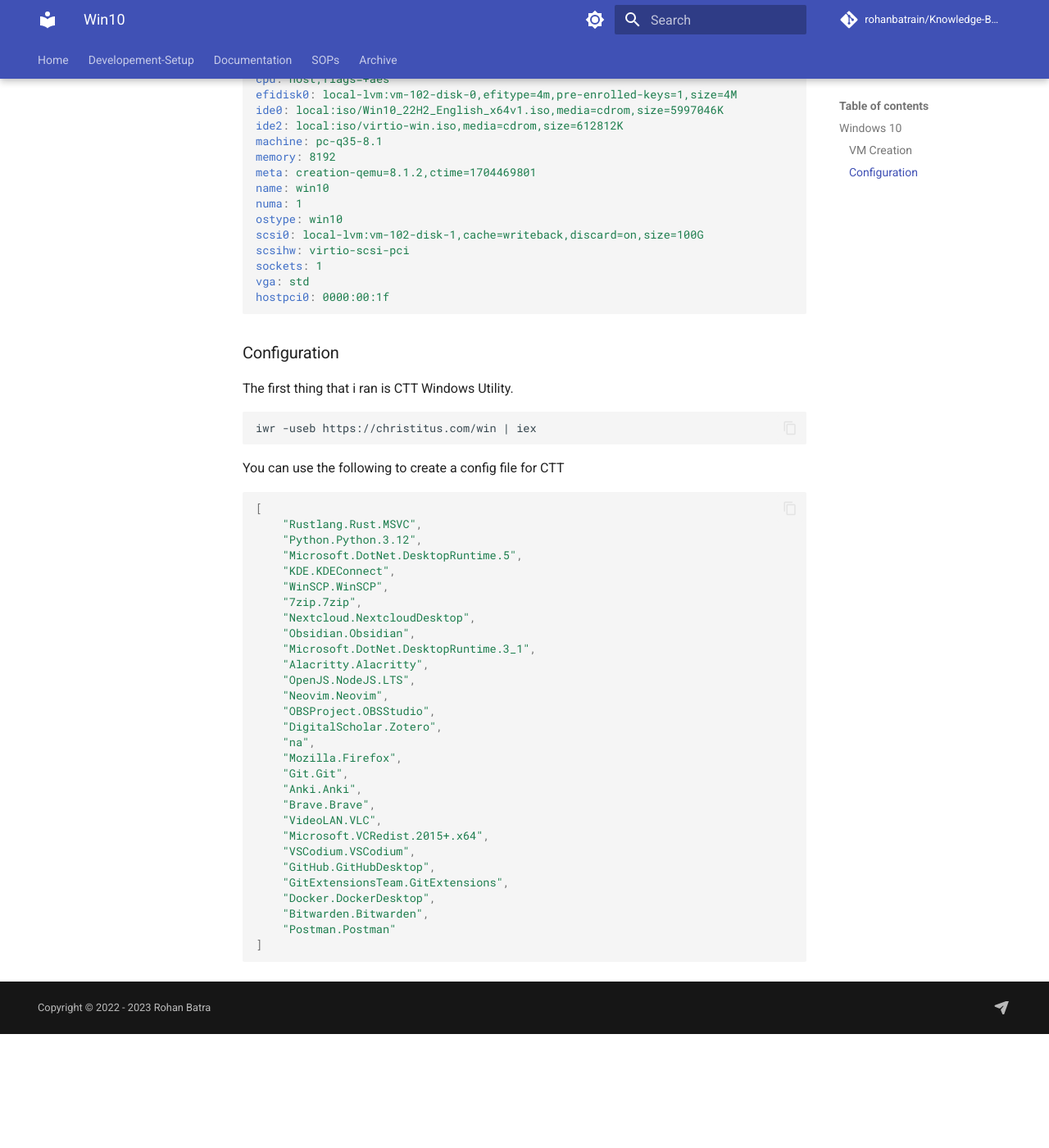
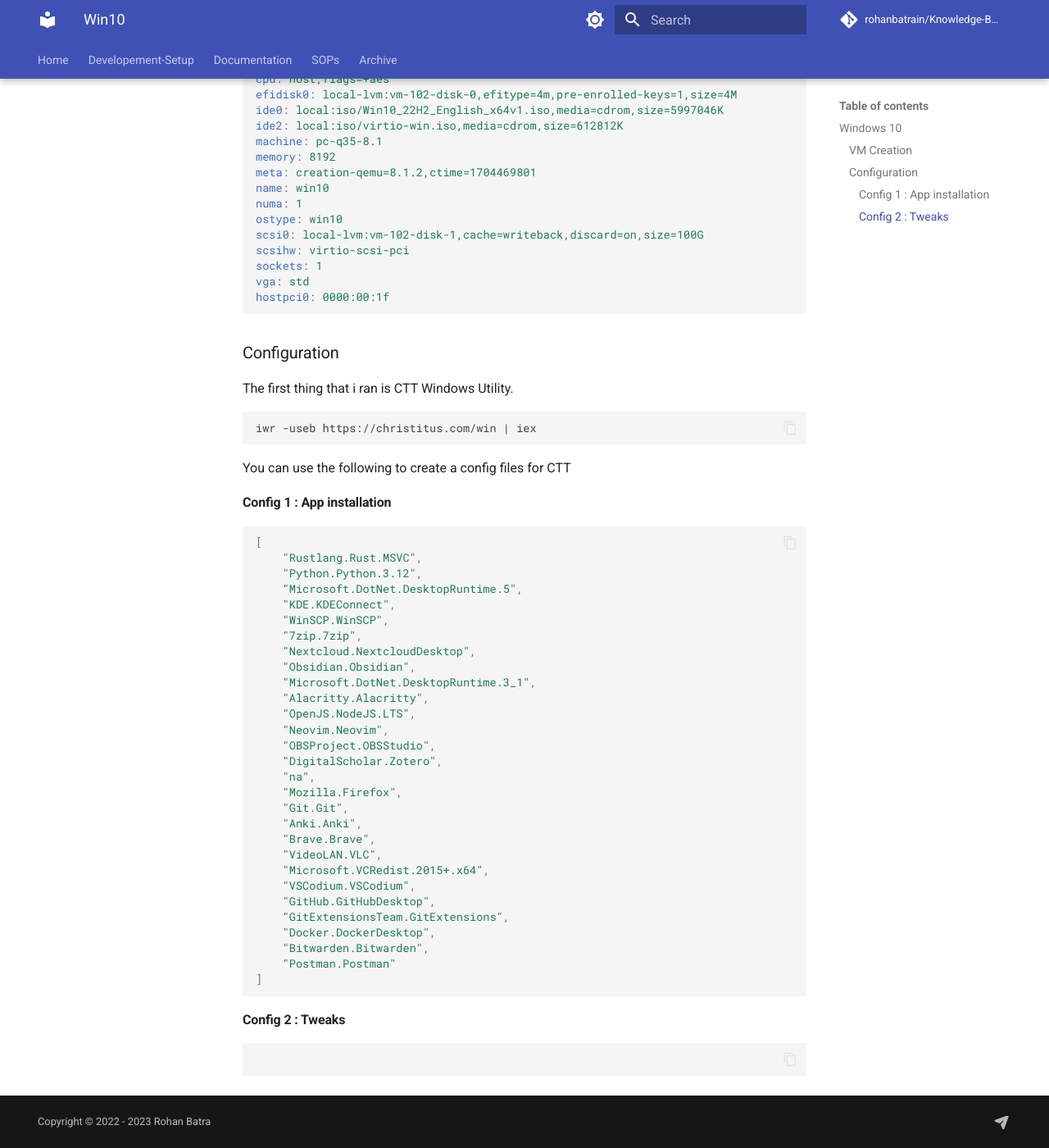
Before and after one commit to rohanbatrain/knowledge-base, an MkDocs documentation site: the page built from docs/Developement-Setup/Owned-Devices/Laptops/MSI/2023/August/Crucial-Drive/Promox/Virtual-Machines/win10.md, in a window 1280 px wide and 1400 px high, scrolled down 401 px. Shown: the whole window at 82% size. Built offline with MkDocs 1.6.1 and Material for MkDocs 9.7.7, drawn with Linux system fonts in a browser that asks for light colours; nearby versions of some CDN libraries; library files that are not in the unit come from our copies; comment, search, counter and statistics services are not loaded; before the commit the page ends 1662 px from its top, so only the background shows below that.

Commit message:
Update win10.md

````diff
--- a/docs/Developement-Setup/Owned-Devices/Laptops/MSI/2023/August/Crucial-Drive/Promox/Virtual-Machines/win10.md
+++ b/docs/Developement-Setup/Owned-Devices/Laptops/MSI/2023/August/Crucial-Drive/Promox/Virtual-Machines/win10.md
@@ -35,7 +35,9 @@ The first thing that i ran is CTT Windows Utility.
 iwr -useb https://christitus.com/win | iex
 ```
 
-You can use the following to create a config file for CTT
+You can use the following to create a config files for CTT
+
+#### Config 1 : App installation
 
 ```json
 [
@@ -69,3 +71,10 @@ You can use the following to create a config file for CTT
 ]
 
 ```
+
+
+#### Config 2 : Tweaks
+
+```json
+
+```
````
